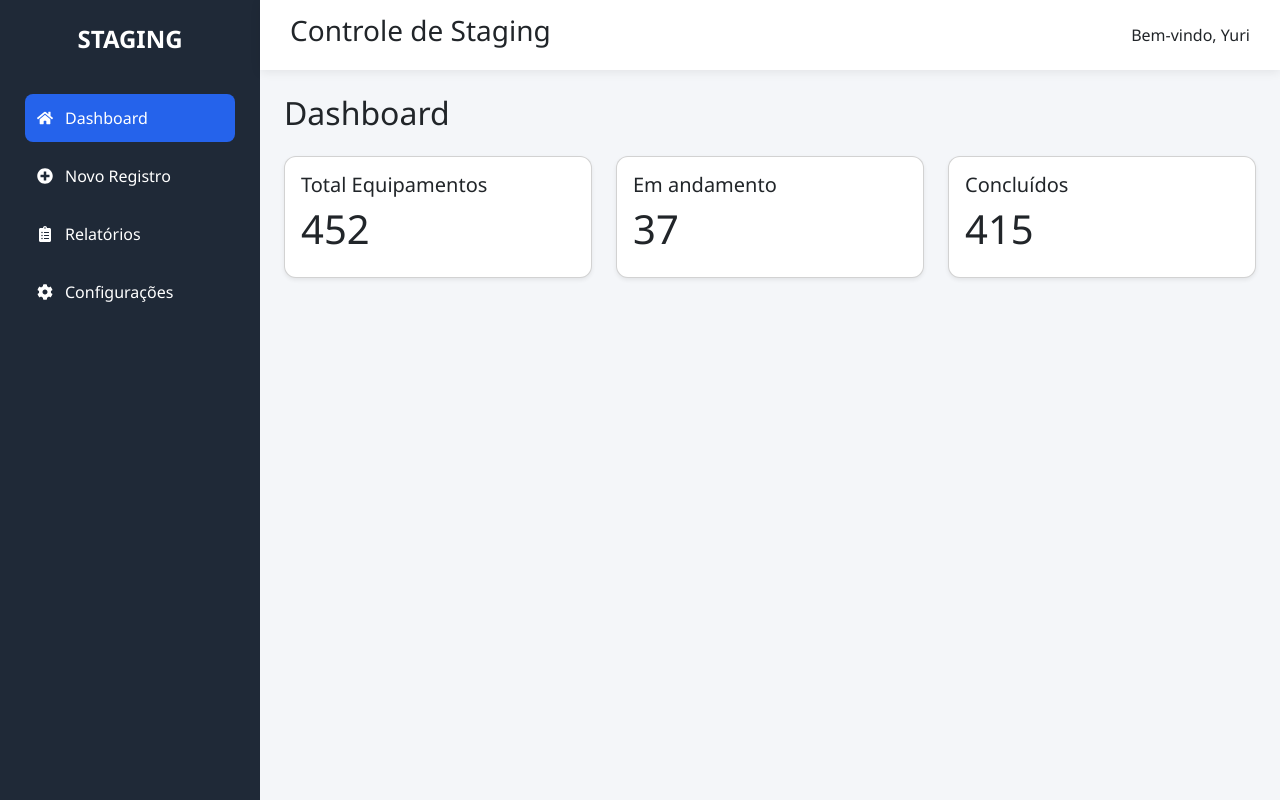
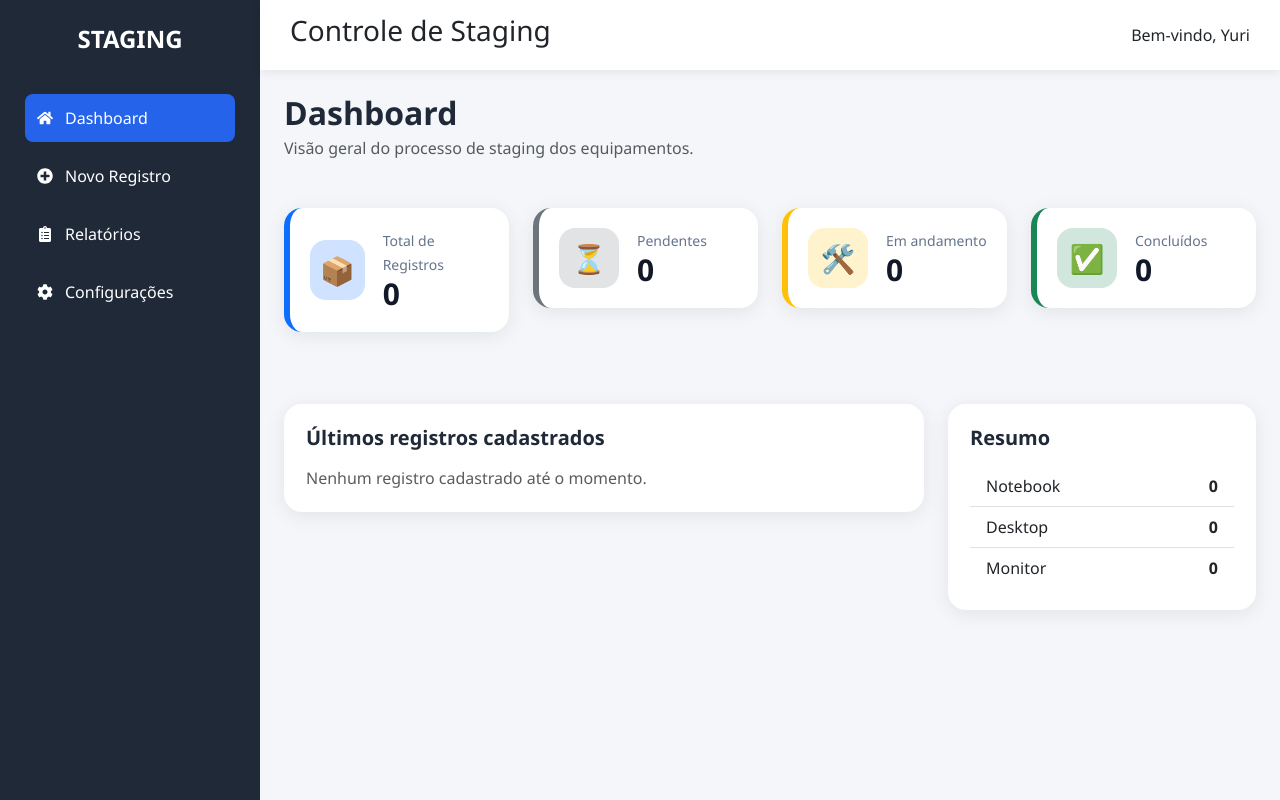
Before and after one commit to ysouza336/Dashboard-Stating, a React (Vite) app: page / in a window 1280 px wide. Built offline with nearby package versions, Linux system fonts and the light colour scheme.

Commit message:
Starting 3.0

```diff
--- a/package.json
+++ b/package.json
@@ -14,6 +14,7 @@
     "axios": "^1.19.0",
     "bootstrap": "^5.3.8",
     "bootstrap-icons": "^1.13.1",
+    "lucide-react": "^1.33.0",
     "react": "^18.3.1",
     "react-dom": "^18.3.1",
     "react-hook-form": "^7.84.0",
--- a/src/components/Alert/Alert.jsx
+++ b/src/components/Alert/Alert.jsx
@@ -1,3 +1,4 @@
+import { useEffect } from "react";
 import "./Alert.css";
 
 function Alert({
@@ -6,27 +7,35 @@ function Alert({
     onClose
 }) {
 
-    if (!message) {
-        return null;
-    }
+    useEffect(() => {
+
+        if (!message) return;
+
+        // Fecha automaticamente após 4 segundos
+        const timer = setTimeout(() => {
+            onClose?.();
+        }, 2000);
+
+        // Limpa o timer ao trocar de página ou desmontar o componente
+        return () => clearTimeout(timer);
+
+    }, [message, onClose]);
+
+    if (!message) return null;
 
     return (
         <div
             className={`alert alert-${type} alert-dismissible fade show`}
             role="alert"
         >
-
             {message}
 
-            {onClose && (
             <button
                 type="button"
                 className="btn-close"
                 aria-label="Fechar"
                 onClick={onClose}
             />
-            )}
-
         </div>
     );
 }
--- /dev/null
+++ b/src/components/CardMetric/index.js
@@ -0,0 +1 @@
+export { default } from "./CardMetric";
--- /dev/null
+++ b/src/pages/Dashboard/Dashboard.css
@@ -0,0 +1,69 @@
+.dashboard-container{
+    display:flex;
+    flex-direction:column;
+    gap:24px;
+}
+
+.dashboard-header h2{
+    color:#1F2937;
+    font-weight:700;
+}
+
+.metric-card{
+    background:#FFF;
+    border-radius:18px;
+    border-left:6px solid;
+
+    padding:20px;
+
+    display:flex;
+    align-items:center;
+    gap:18px;
+
+    box-shadow:0 4px 20px rgba(15,23,42,.08);
+
+    transition:.25s;
+}
+
+.metric-card:hover{
+    transform:translateY(-4px);
+    box-shadow:0 10px 24px rgba(15,23,42,.12);
+}
+
+.metric-icon{
+    width:60px;
+    height:60px;
+
+    border-radius:16px;
+
+    display:flex;
+    justify-content:center;
+    align-items:center;
+
+    font-size:28px;
+}
+
+.metric-card span{
+    color:#64748B;
+    font-size:14px;
+}
+
+.metric-card h3{
+    margin:0;
+    font-size:30px;
+    font-weight:700;
+    color:#111827;
+}
+
+.dashboard-card{
+    background:#FFF;
+    border-radius:18px;
+    padding:22px;
+
+    box-shadow:0 4px 20px rgba(15,23,42,.08);
+}
+
+.dashboard-card h5{
+    color:#1F2937;
+    font-weight:600;
+}
--- a/src/pages/Dashboard/Dashboard.jsx
+++ b/src/pages/Dashboard/Dashboard.jsx
@@ -1,26 +1,62 @@
-function Dashboard(){
+import { useRegistros } from "../../context/RegistroContext";
+import "./Dashboard.css";
 
-    return(
+function Dashboard() {
 
-        <>
+    const { registros } = useRegistros();
 
-            <h2 className="mb-4">
+    // ==============================
+    // MÉTRICAS
+    // ==============================
 
-                Dashboard
+    const totalRegistros = registros.length;
 
-            </h2>
+    const pendentes = registros.filter(
+        (registro) => registro.status === "Pendente"
+    ).length;
 
-            <div className="row">
+    const emAndamento = registros.filter(
+        (registro) => registro.status === "Em andamento"
+    ).length;
 
-                <div className="col-md-4">
+    const concluidos = registros.filter(
+        (registro) => registro.status === "Concluído"
+    ).length;
 
-                    <div className="card shadow-sm">
+    return (
+        <div className="dashboard-container">
 
-                        <div className="card-body">
+            {/* Cabeçalho */}
 
-                            <h5>Total Equipamentos</h5>
+            <div className="dashboard-header mb-4">
 
-                            <h1>452</h1>
+                <h2 className="mb-1">
+                    Dashboard
+                </h2>
+
+                <p className="text-muted mb-0">
+                    Visão geral do processo de staging dos equipamentos.
+                </p>
+
+            </div>
+
+            {/* Cards */}
+
+            <div className="row g-4">
+
+                <div className="col-xl-3 col-md-6">
+
+                    <div className="metric-card border-primary">
+
+                        <div className="metric-icon bg-primary-subtle">
+                            📦
+                        </div>
+
+                        <div>
+
+                            <span>Total de Registros</span>
+
+                            <h3>{totalRegistros}</h3>
 
                         </div>
 
@@ -28,15 +64,19 @@ function Dashboard(){
 
                 </div>
 
-                <div className="col-md-4">
+                <div className="col-xl-3 col-md-6">
 
-                    <div className="card shadow-sm">
+                    <div className="metric-card border-secondary">
 
-                        <div className="card-body">
+                        <div className="metric-icon bg-secondary-subtle">
+                            ⏳
+                        </div>
 
-                            <h5>Em andamento</h5>
+                        <div>
 
-                            <h1>37</h1>
+                            <span>Pendentes</span>
+
+                            <h3>{pendentes}</h3>
 
                         </div>
 
@@ -44,15 +84,39 @@ function Dashboard(){
 
                 </div>
 
-                <div className="col-md-4">
+                <div className="col-xl-3 col-md-6">
 
-                    <div className="card shadow-sm">
+                    <div className="metric-card border-warning">
 
-                        <div className="card-body">
+                        <div className="metric-icon bg-warning-subtle">
+                            🛠️
+                        </div>
 
-                            <h5>Concluídos</h5>
+                        <div>
 
-                            <h1>415</h1>
+                            <span>Em andamento</span>
+
+                            <h3>{emAndamento}</h3>
+
+                        </div>
+
+                    </div>
+
+                </div>
+
+                <div className="col-xl-3 col-md-6">
+
+                    <div className="metric-card border-success">
+
+                        <div className="metric-icon bg-success-subtle">
+                            ✅
+                        </div>
+
+                        <div>
+
+                            <span>Concluídos</span>
+
+                            <h3>{concluidos}</h3>
 
                         </div>
 
@@ -62,10 +126,126 @@ function Dashboard(){
 
             </div>
 
-        </>
+            {/* Próximos widgets */}
 
-    )
+            <div className="row mt-4 g-4">
 
+                <div className="col-lg-8">
+
+                    <div className="dashboard-card">
+
+                        <h5 className="mb-3">
+                            Últimos registros cadastrados
+                        </h5>
+
+                        {registros.length === 0 ? (
+
+                            <p className="text-muted mb-0">
+                                Nenhum registro cadastrado até o momento.
+                            </p>
+
+                        ) : (
+
+                            <table className="table table-hover align-middle mb-0">
+
+                                <thead>
+
+                                    <tr>
+                                        <th>Patrimônio</th>
+                                        <th>Tipo</th>
+                                        <th>Status</th>
+                                        <th>Responsável</th>
+                                    </tr>
+
+                                </thead>
+
+                                <tbody>
+
+                                    {registros
+                                        .slice(-5)
+                                        .reverse()
+                                        .map((registro) => (
+
+                                            <tr key={registro.id}>
+
+                                                <td>{registro.patrimonio}</td>
+
+                                                <td>{registro.tipo}</td>
+
+                                                <td>{registro.status}</td>
+
+                                                <td>{registro.responsavel}</td>
+
+                                            </tr>
+
+                                        ))}
+
+                                </tbody>
+
+                            </table>
+
+                        )}
+
+                    </div>
+
+                </div>
+
+                <div className="col-lg-4">
+
+                    <div className="dashboard-card">
+
+                        <h5 className="mb-3">
+                            Resumo
+                        </h5>
+
+                        <ul className="list-group list-group-flush">
+
+                            <li className="list-group-item d-flex justify-content-between">
+                                <span>Notebook</span>
+
+                                <strong>
+                                    {
+                                        registros.filter(
+                                            (registro) => registro.tipo === "Notebook"
+                                        ).length
+                                    }
+                                </strong>
+                            </li>
+
+                            <li className="list-group-item d-flex justify-content-between">
+                                <span>Desktop</span>
+
+                                <strong>
+                                    {
+                                        registros.filter(
+                                            (registro) => registro.tipo === "Desktop"
+                                        ).length
+                                    }
+                                </strong>
+                            </li>
+
+                            <li className="list-group-item d-flex justify-content-between">
+                                <span>Monitor</span>
+
+                                <strong>
+                                    {
+                                        registros.filter(
+                                            (registro) => registro.tipo === "Monitor"
+                                        ).length
+                                    }
+                                </strong>
+                            </li>
+
+                        </ul>
+
+                    </div>
+
+                </div>
+
+            </div>
+
+        </div>
+    );
 }
 
 export default Dashboard;
--- a/src/pages/Relatorios/Relatorios.jsx
+++ b/src/pages/Relatorios/Relatorios.jsx
@@ -216,7 +216,6 @@ function Relatorios() {
             {/* =====================================================
                 MODAL DE CONFIRMAÇÃO
             ====================================================== */}
-
             <ConfirmModal
                 open={modalOpen}
                 title="Confirmar exclusão"
```
Also changed, not shown: src/components/CardMetric/CardMetric.css (added, +50 -0 lines), src/components/CardMetric/CardMetric.jsx (added, +35 -0 lines), src/components/ConfirmModal/ConfirmModal.css (+90 -18 lines), src/components/ConfirmModal/ConfirmModal.jsx (+22 -5 lines), src/components/Card/Card.jsx (deleted), 1 other file (tests, documents, lock files or other folders). Lines whose indentation alone changed are shown as unchanged.
